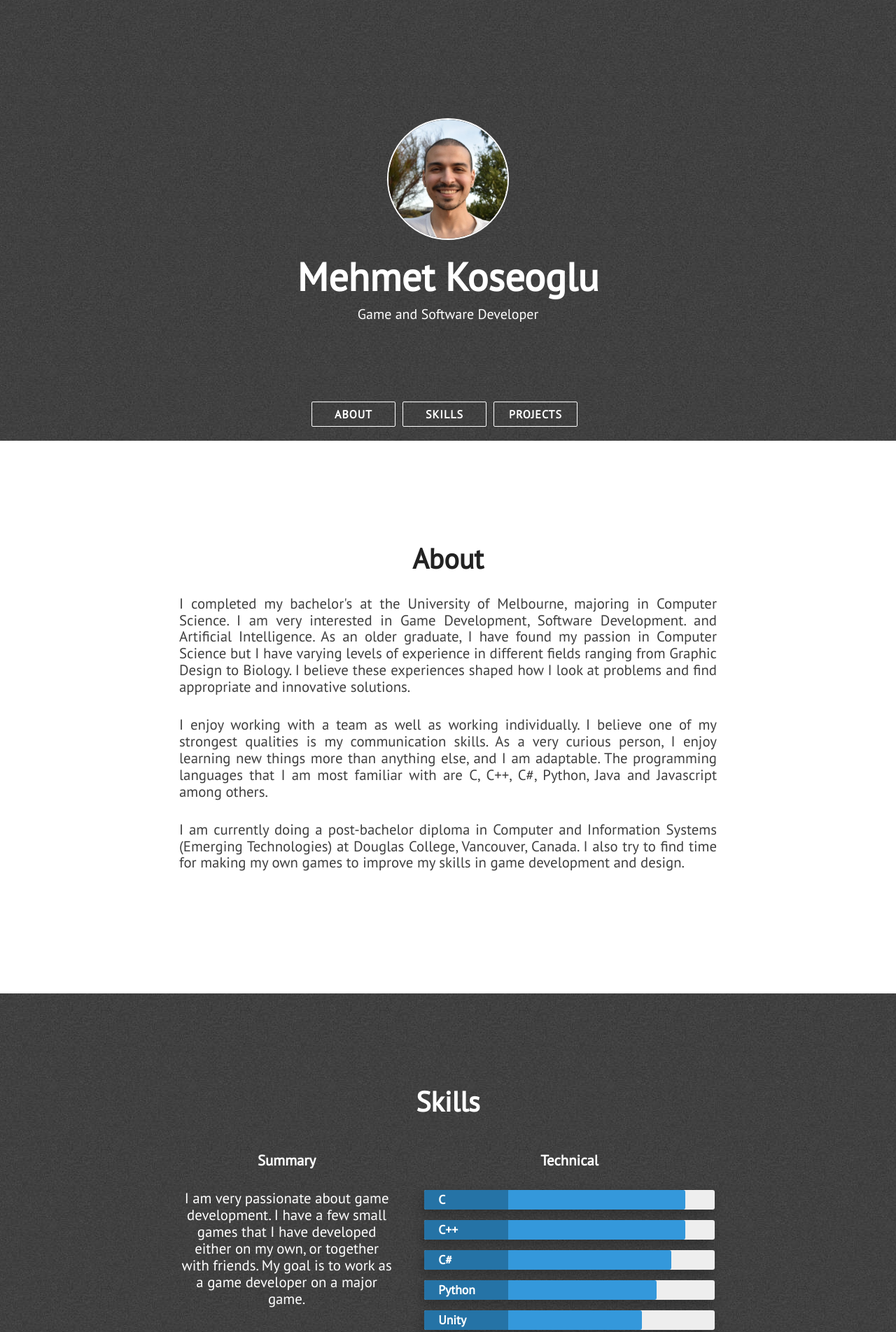
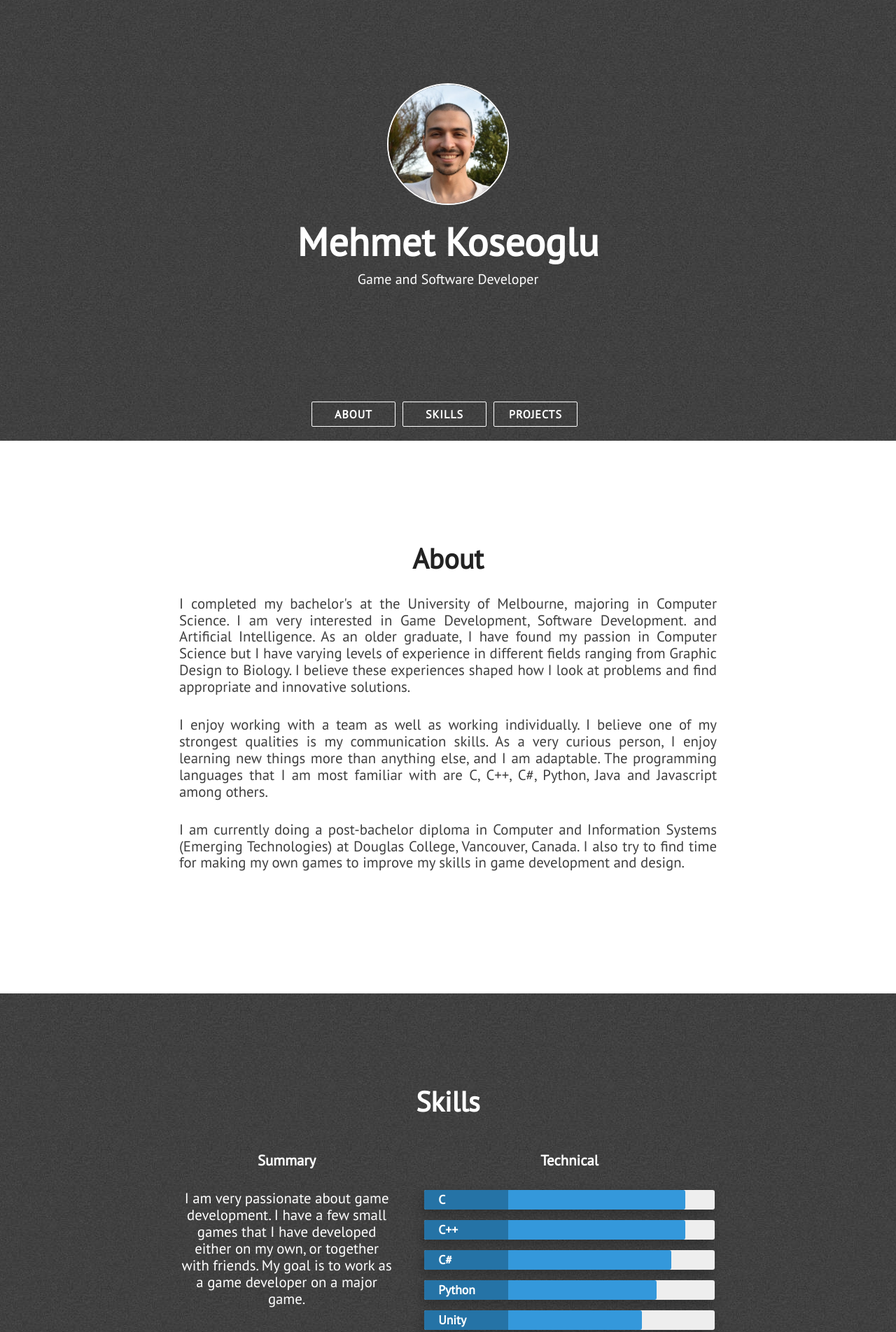
Before and after one commit to mkoseoglu091/mkoseoglu091.github.io, a Jekyll site: the page built from index.html, in a window 1280 px wide. Shown: the top 1904 px of the page at 70% size. Built offline with Jekyll 4.4.1, drawn with Linux system fonts in a browser that asks for light colours; nearby versions of some CDN libraries.

Commit message:
Update main.css

```diff
--- a/assets/css/main.css
+++ b/assets/css/main.css
@@ -445,7 +445,7 @@ a {
 }
 
 .head-inner-wrap {
-
+  padding-bottom: 100px;
 }
 
 .bottom-link {
```
